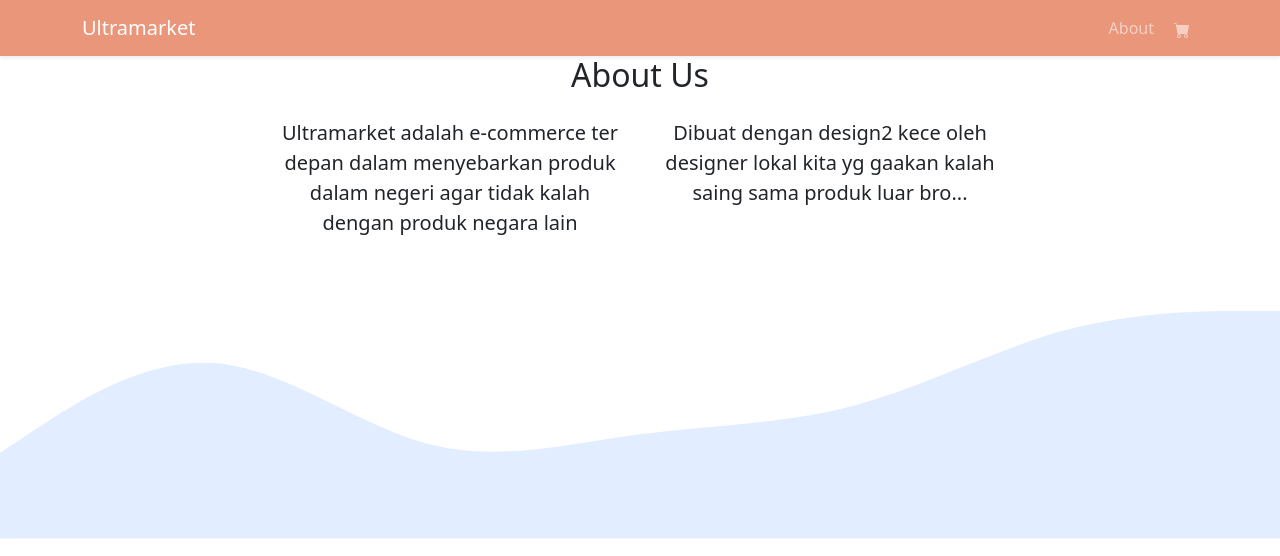
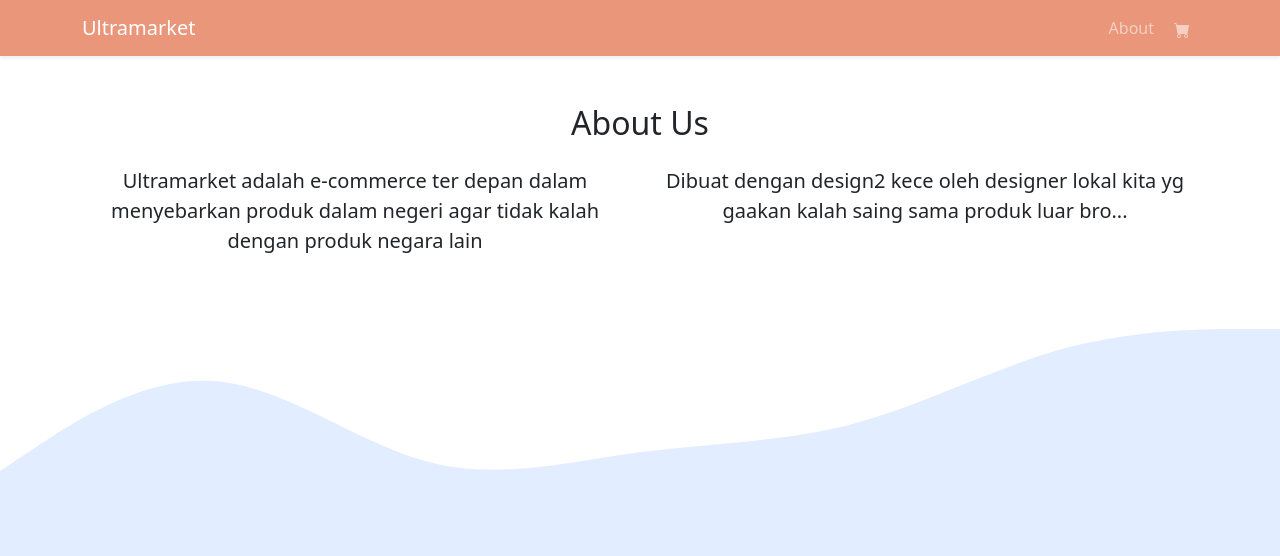
Before and after one commit to fabs90/simple_shoping_cart, a PHP site: page / in a window 1280 px wide. Shown: the top 556 px of the page. Run offline with PHP 8.4, Linux system fonts and the light colour scheme; data that the repository does not hold is empty; some libraries are stand-ins or nearby versions.

Commit message:
fix margin top of about section

```diff
--- a/index.php
+++ b/index.php
@@ -75,16 +75,16 @@ while ($row = mysqli_fetch_array($result)) {
 <!-- About -->
 <section id="About">
       <div class="container">
-        <div class="row text-center mb-3">
-          <div class="col">
+        <div class="row text-center mb-3 mt-5">
+          <div class="col-12">
             <h2>About Us</h2>
           </div>
         </div>
         <div class="row justify-content-center fs-5 text-center">
-          <div class="col-md-4">
+          <div class="col-md-6">
             <p>Ultramarket adalah e-commerce ter depan dalam menyebarkan produk dalam negeri agar tidak kalah dengan produk negara lain  </p>
           </div>
-          <div class="col-md-4">
+          <div class="col-md-6">
             <p>Dibuat dengan design2 kece oleh designer lokal kita yg gaakan kalah saing sama produk luar bro...</p>
           </div>
         </div>
```
